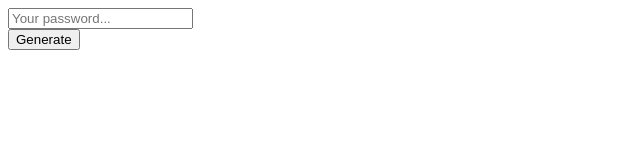
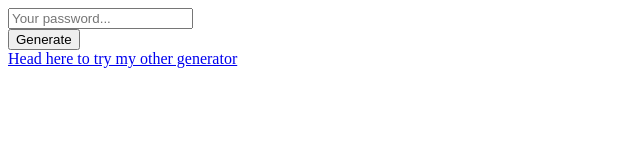
Before and after one commit to Javeyn/assignment3, a plain HTML site: page index.html in a window 1280 px wide. Shown: the whole page, without its empty margins (0-640 px from the left). Drawn offline with Linux system fonts and the light colour scheme.

Commit message:
Linked my second generator to my first page so they could be navigated easier

```diff
--- a/index.html
+++ b/index.html
@@ -23,5 +23,8 @@
     </div>
     <script src="script.js"></script>
 </body>
+<footer>
+    <a href="index2.html">Head here to try my other generator</a>
+</footer>
 
 </html>
--- a/style.css
+++ b/style.css
@@ -1,4 +1,3 @@
-.bodymargin {
-    padding: 40%;
-    align-items: center;
+footer {
+    position: static;
 }
```
Also changed, not shown: index2.html (+3 -0 lines).
